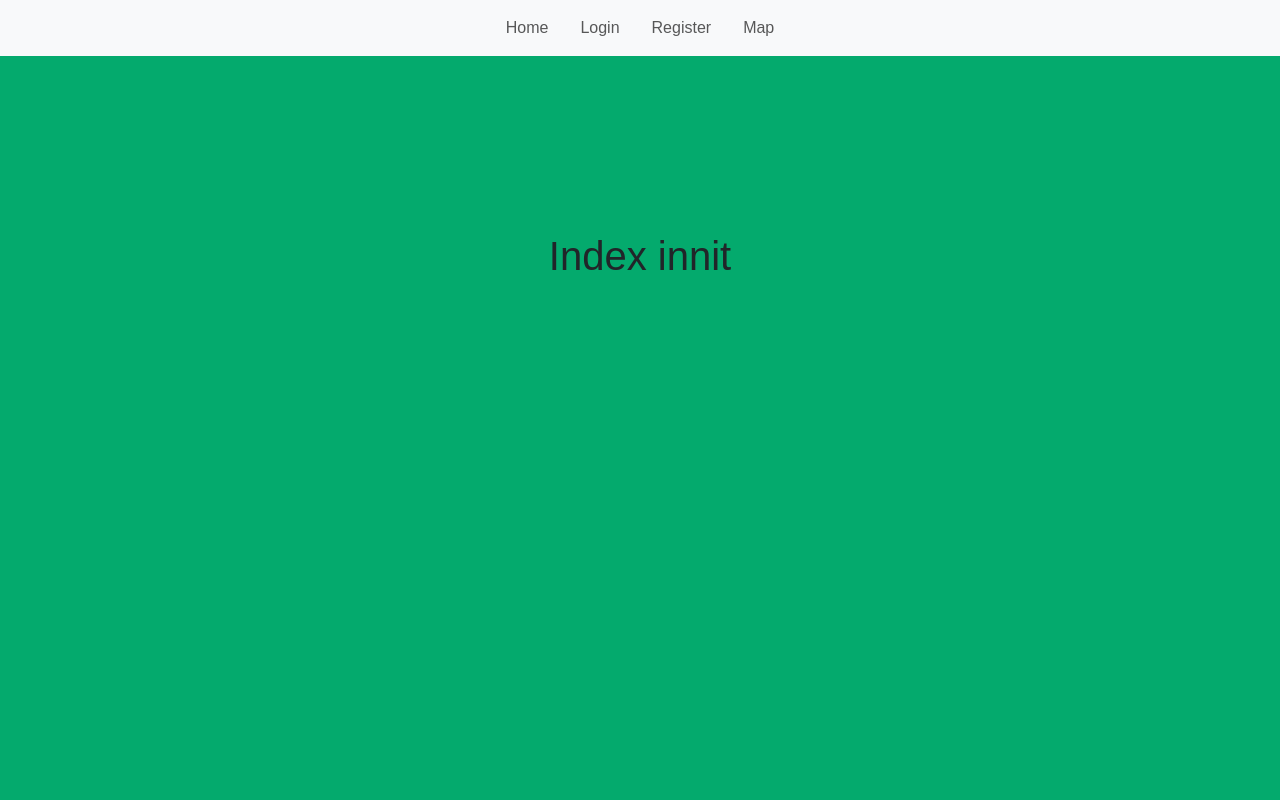
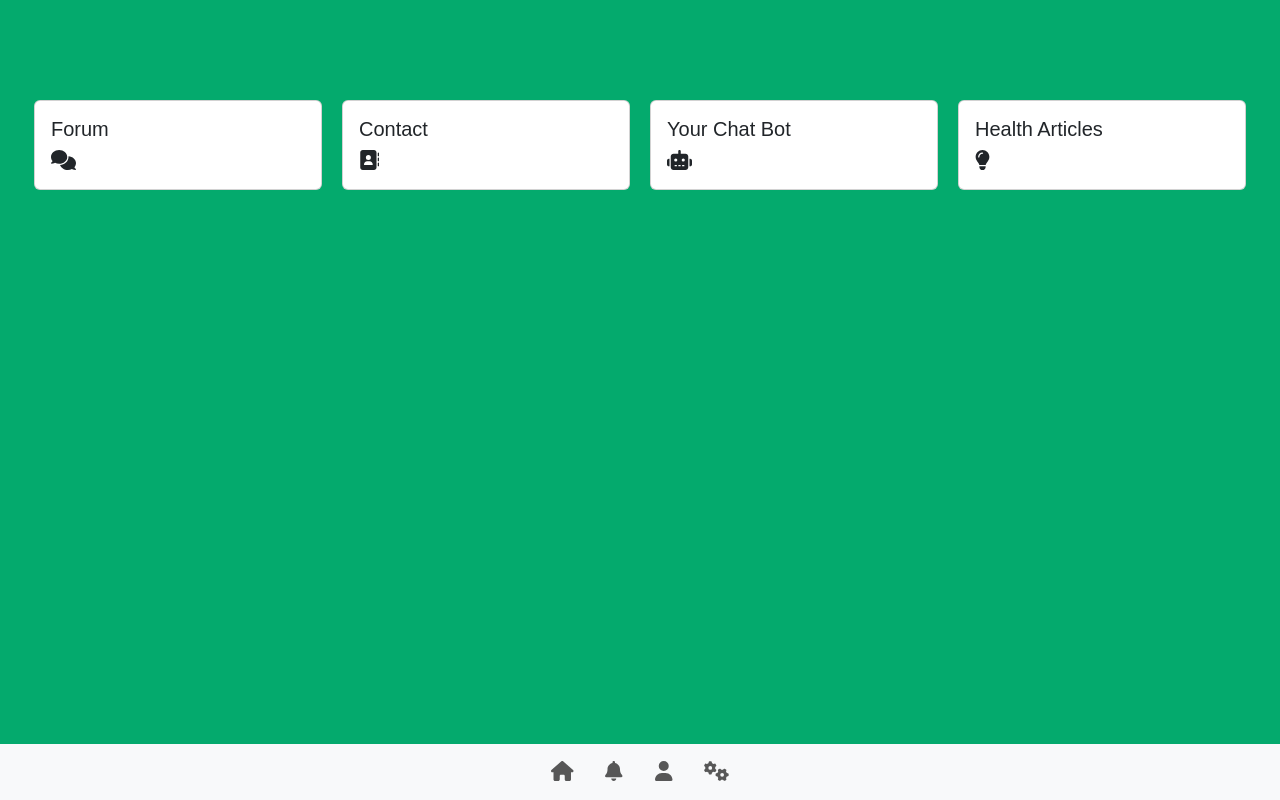
Before and after one commit to Ahmet-Toplu/HealthApp, a React (Create React App) app in the folder healthapp/frontend/: page / in a window 1280 px wide. Built offline with nearby package versions, Linux system fonts and the light colour scheme.

Commit message:
6/feb/2024 basic look is done small warning, easy to fix

```diff
--- a/healthapp/frontend/package.json
+++ b/healthapp/frontend/package.json
@@ -3,6 +3,9 @@
   "version": "0.1.0",
   "private": true,
   "dependencies": {
+    "@fortawesome/fontawesome-svg-core": "^6.5.1",
+    "@fortawesome/free-solid-svg-icons": "^6.5.1",
+    "@fortawesome/react-fontawesome": "^0.2.0",
     "@testing-library/jest-dom": "^5.17.0",
     "@testing-library/react": "^13.4.0",
     "@testing-library/user-event": "^13.5.0",
@@ -12,8 +15,9 @@
     "nth-check": "^2.0.1",
     "postcss": "^8.4.31",
     "react": "^18.2.0",
+    "react-bootstrap": "^2.10.0",
     "react-dom": "^18.2.0",
-    "react-router-dom": "^6.21.3",
+    "react-router-dom": "^6.22.0",
     "react-scripts": "^5.0.1",
     "styled-components": "^6.1.8",
     "web-vitals": "^2.1.4"
--- a/healthapp/frontend/src/Routes.js
+++ b/healthapp/frontend/src/Routes.js
@@ -1,6 +1,9 @@
 // Import necessary components from 'react-router-dom'
 import { BrowserRouter as Router, Routes, Route, Link } from "react-router-dom";
 import 'bootstrap/dist/css/bootstrap.min.css';
+import { FontAwesomeIcon } from '@fortawesome/react-fontawesome';
+import { faHome, faBell, faUser, faGears } from '@fortawesome/free-solid-svg-icons';
+
 
 // Import your page components
 import { HomePage } from "./pages/Home";
@@ -15,17 +18,25 @@ export const Navigation = () => {
         // Use BrowserRouter to enable routing in your application
         <Router>
 
-            <nav className="navbar navbar-expand navbar-light bg-light">
-            <   div className="container-fluid justify-content-center">
-                    {/* Centered navigation links */}
+            <nav className="navbar navbar-expand navbar-light bg-light fixed-bottom">
+                <div className="container-fluid justify-content-center">
                     <div className="navbar-nav justify-content-center">
-                        <Link className="nav-item nav-link d-inline mx-2" to="/">Home</Link>
-                        <Link className="nav-item nav-link d-inline mx-2" to="/login">Login</Link>
-                        <Link className="nav-item nav-link d-inline mx-2" to="/register">Register</Link>
-                        <Link className="nav-item nav-link d-inline mx-2" to="/map">Map</Link>
+                    <Link className="nav-item nav-link d-inline mx-2" to="/" title="Home">
+                        <FontAwesomeIcon icon={faHome} size="lg" />
+                    </Link>
+                    <Link className="nav-item nav-link d-inline mx-2" to="/notification" title="Notifications">
+                        <FontAwesomeIcon icon={faBell} size="lg" />
+                    </Link>
+                    <Link className="nav-item nav-link d-inline mx-2" to="/profile" title="Profile">
+                        <FontAwesomeIcon icon={faUser} size="lg" />
+                    </Link>
+                    <Link className="nav-item nav-link d-inline mx-2" to="/settings" title="Settings">
+                        <FontAwesomeIcon icon={faGears} size="lg" />
+                    </Link>
                     </div>
                 </div>
             </nav>
+
 
             {/* Define the Routes for different paths */}
             <Routes>
--- a/healthapp/frontend/src/pages/Home.js
+++ b/healthapp/frontend/src/pages/Home.js
@@ -1,10 +1,67 @@
 import React from 'react';
-import 'bootstrap/dist/css/bootstrap.min.css'; // Ensure Bootstrap CSS is imported
+import { Card } from 'react-bootstrap';
+import { useNavigate } from 'react-router-dom';
+import { FontAwesomeIcon } from '@fortawesome/react-fontawesome';
+import { faComments, faAddressBook, faRobot, faLightbulb } from '@fortawesome/free-solid-svg-icons';
+
 
 export const HomePage = () => {
-    return (
-        <div className="container text-center mt-5"> {/* Bootstrap container with text centering and margin-top */}
-            <h1>Index innit</h1> {/* Bootstrap heading */}
-        </div>
-    );
+  const navigate = useNavigate();
+
+  const navigateToMap = () => {
+    navigate('/map');
+  };
+
+  const navigateToForum = () => {
+    navigate('/forum');
+  };
+
+  const navigateToContact = () => {
+    navigate('/contact');
+  };
+
+  const navigateToChatBot = () => {
+    navigate('/chatbot');
+  };
+
+  const navigateToArticles = () => {
+    navigate('/articles');
+  };
+
+  return (
+    <div style={{ paddingTop: '100px', display: 'flex', justifyContent: 'center', flexWrap: 'wrap', gap: '20px', alignItems: 'flex-start' }}>
+        <Card style={{ width: '18rem', cursor: 'pointer' }} onClick={navigateToForum}>
+        <Card.Body>
+            <Card.Title>Forum</Card.Title>
+            <Card.Text>
+                <FontAwesomeIcon icon={faComments} size="lg" />
+            </Card.Text>
+        </Card.Body>
+        </Card>
+        <Card style={{ width: '18rem', cursor: 'pointer' }} onClick={navigateToContact}>
+        <Card.Body>
+            <Card.Title>Contact</Card.Title>
+            <Card.Text>
+                <FontAwesomeIcon icon={faAddressBook} size="lg" />
+            </Card.Text>
+        </Card.Body>
+        </Card>
+        <Card style={{ width: '18rem', cursor: 'pointer' }} onClick={navigateToChatBot}>
+        <Card.Body>
+            <Card.Title>Your Chat Bot</Card.Title>
+            <Card.Text>
+                <FontAwesomeIcon icon={faRobot} size="lg" />
+            </Card.Text>
+        </Card.Body>
+        </Card>
+        <Card style={{ width: '18rem', cursor: 'pointer' }} onClick={navigateToArticles}>
+        <Card.Body>
+            <Card.Title>Health Articles</Card.Title>
+            <Card.Text>
+                <FontAwesomeIcon icon={faLightbulb} size="lg" />
+            </Card.Text>
+        </Card.Body>
+        </Card>
+    </div>
+  );
 };
--- a/healthapp/frontend/src/pages/map.js
+++ b/healthapp/frontend/src/pages/map.js
@@ -1,15 +1,14 @@
-import React, { useState, useEffect } from 'react';
+import React, { useState, useEffect, useRef } from 'react';
 import GoogleMapReact from 'google-map-react';
 import axios from 'axios';
 
 const HospitalMarker = ({ text }) => <div>{text}</div>;
 
 export const MapsPage = () => {
-  const [userLocation, setUserLocation] = useState({
-    lat: 59.95,
-    lng: 30.33,
-  });
+  const [userLocation, setUserLocation] = useState({ lat: 59.95, lng: 30.33 });
   const [hospitals, setHospitals] = useState([]);
+  const mapRef = useRef(); // To store the map instance
+  const mapsRef = useRef(); // To store the maps API object
 
   useEffect(() => {
     if ("geolocation" in navigator) {
@@ -26,11 +25,17 @@ export const MapsPage = () => {
     }
   }, []);
 
+  useEffect(() => {
+    if (mapRef.current && mapsRef.current && hospitals.length > 0) {
+      // Now, renderMarkers is called not just when API is loaded but also when hospitals data changes
+      renderMarkers(mapRef.current, mapsRef.current);
+    }
+  }, [hospitals]); // Depend on hospitals
+
   const fetchHospitals = (location) => {
     const { lat, lng } = location;
     axios.get(`http://localhost:8081/api/hospitals?lat=${lat}&lng=${lng}`)
     .then(response => {
-        console.log(response.data.results);
       setHospitals(response.data.results);
     })
     .catch(error => {
@@ -44,7 +49,17 @@ export const MapsPage = () => {
         map,
         title: 'Your Location',
     });
+
+    hospitals.forEach((hospital) => {
+      console.log("Marker for:", hospital.name); // This should log for each hospital
+      new maps.Marker({
+        position: { lat: hospital.geometry.location.lat, lng: hospital.geometry.location.lng },
+        map: map,
+        title: hospital.name,
+      });
+    });
   };
+
 
   return (
     <div style={{ height: '100vh', width: '100%' }}>
@@ -53,7 +68,12 @@ export const MapsPage = () => {
         center={userLocation}
         defaultZoom={14}
         yesIWantToUseGoogleMapApiInternals
-        onGoogleApiLoaded={({ map, maps }) => renderMarkers(map, maps)}
+        onGoogleApiLoaded={({ map, maps }) => {
+          mapRef.current = map;
+          mapsRef.current = maps;
+          renderMarkers(map, maps); // Initial call in case hospitals are already fetched
+        }}
+
       >
         {hospitals.map((hospital, index) => (
           <HospitalMarker
```
Also changed, not shown: 2 other files (tests, documents, lock files or other folders). Lines whose indentation alone changed are shown as unchanged.
